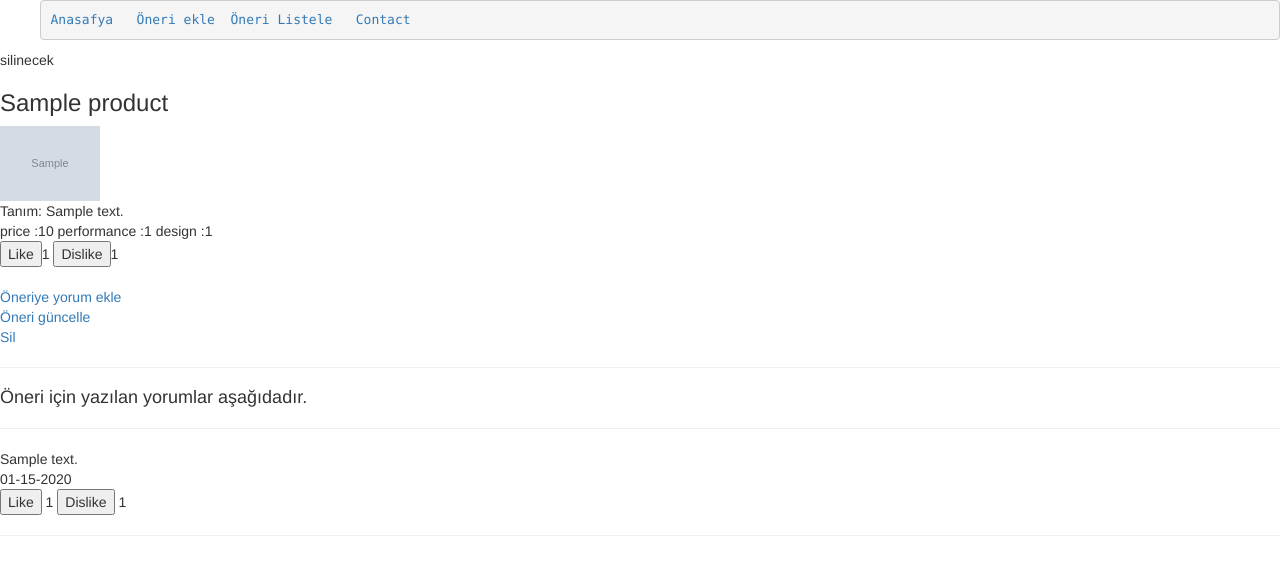
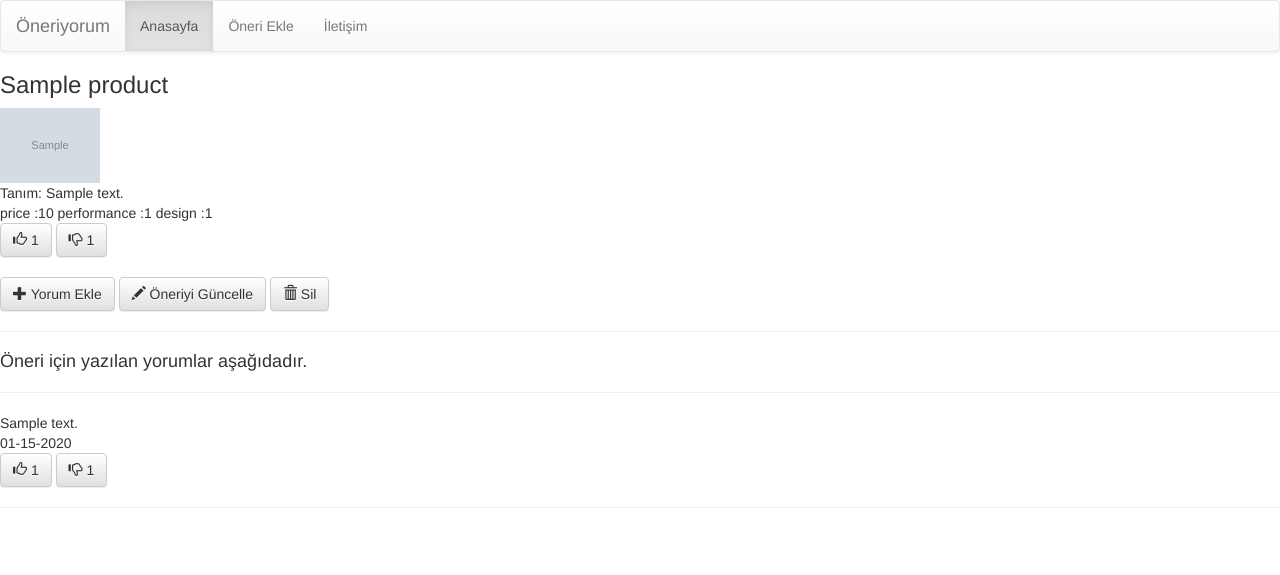
Before and after one commit to lyk2017-python/Oneriyorum, a Django app: page /product/1/ in a window 1280 px wide. Shown: the top 575 px of the page. Run offline with Django 3.2, Linux system fonts and the light colour scheme; tables that the repository leaves empty hold one stand-in row (values such as "Sample post"); grey boxes marked "Sample" are stand-in pictures; some libraries are stand-ins or nearby versions.

Commit message:
Görsel düzenleme

```diff
--- a/oneri/urun/templates/urun/base.html
+++ b/oneri/urun/templates/urun/base.html
@@ -18,15 +18,23 @@
 <body>
     <div id="sidebar">
         {% block sidebar %}
-        <ul>
-            <pre><a href="/">Anasafya</a>   <a href="/product/add/">Öneri ekle</a>  <a href="/">Öneri Listele</a>   <a href="/contact/">Contact</a> </pre>
 
-        </ul>
+        <nav class="navbar navbar-default">
+          <div class="container-fluid">
+            <div class="navbar-header">
+              <a class="navbar-brand" href="/">Öneriyorum</a>
+            </div>
+            <ul class="nav navbar-nav">
+              <li class="active"><a href="/">Anasayfa</a></li>
+              <li><a href="/product/add/">Öneri Ekle</a></li>
+              <li><a href="/contact/">İletişim</a></li>
+            </ul>
+          </div>
+        </nav>
         {% endblock %}
     </div>
 
     <div id="content">
-        silinecek
         {% block content %}{% endblock %}
     </div>
 </body>
--- a/oneri/urun/templates/urun/product_detail.html
+++ b/oneri/urun/templates/urun/product_detail.html
@@ -10,12 +10,12 @@ Tanım: {{ object.description }}<br>
 price :{{ object.price }}
 performance :{{ object.performance }}
 design :{{ object.design }}<br>
-<button>Like</button>{{ object.like }}
-<button>Dislike</button>{{ object.dislike }}<br>
-    <br>
-<a href="{% url "comment-add" pk=object.id %}">Öneriye yorum ekle</a><br>
-<a href="{% url "product-update" pk=object.id %}">Öneri güncelle</a><br>
-<a href="{% url "product-delete"  object.id %}">Sil</a><br>
+<a href="#" class="btn btn-default"><span class="glyphicon glyphicon-thumbs-up"></span> {{ object.like }}</a>
+<a href="#" class="btn btn-default"><span class="glyphicon glyphicon-thumbs-down"></span> {{ object.dislike }}</a>
+    <br><br>
+<a href="{% url "comment-add"  pk=object.id %}" class="btn btn-default"><span class="glyphicon glyphicon-plus"></span> Yorum Ekle</a>
+<a href="{% url "product-update"  pk=object.id %}" class="btn btn-default"><span class="glyphicon glyphicon-pencil"></span> Öneriyi Güncelle</a>
+<a href="{% url "product-delete"  object.id %}" class="btn btn-default"><span class="glyphicon glyphicon-trash"></span> Sil</a>
     <hr>
 <h4>Öneri için yazılan yorumlar aşağıdadır.</h4>
 <hr>
@@ -23,8 +23,8 @@ design :{{ object.design }}<br>
         <p>
             {{comment.content}} <br>
             {{comment.created_date|date:"m-d-Y"}} <br>
-            <button>Like</button> {{comment.like}}
-            <button>Dislike</button> {{comment.dislike}} <br>
+            <a href="#" class="btn btn-default"><span class="glyphicon glyphicon-thumbs-up"></span> {{comment.like}}</a>
+            <a href="#" class="btn btn-default"><span class="glyphicon glyphicon-thumbs-down"></span> {{comment.dislike}}</a>
         </p>
         <hr>
     {% endfor %}
```
Also changed, not shown: oneri/urun/templates/urun/product_list.html (+5 -6 lines).
